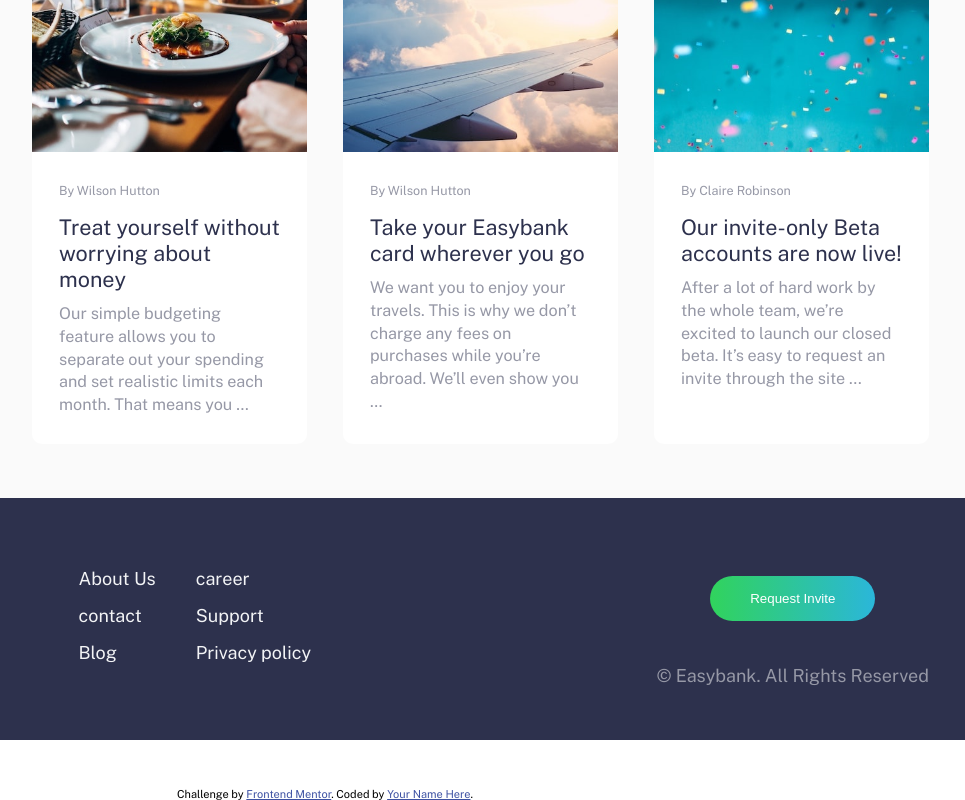
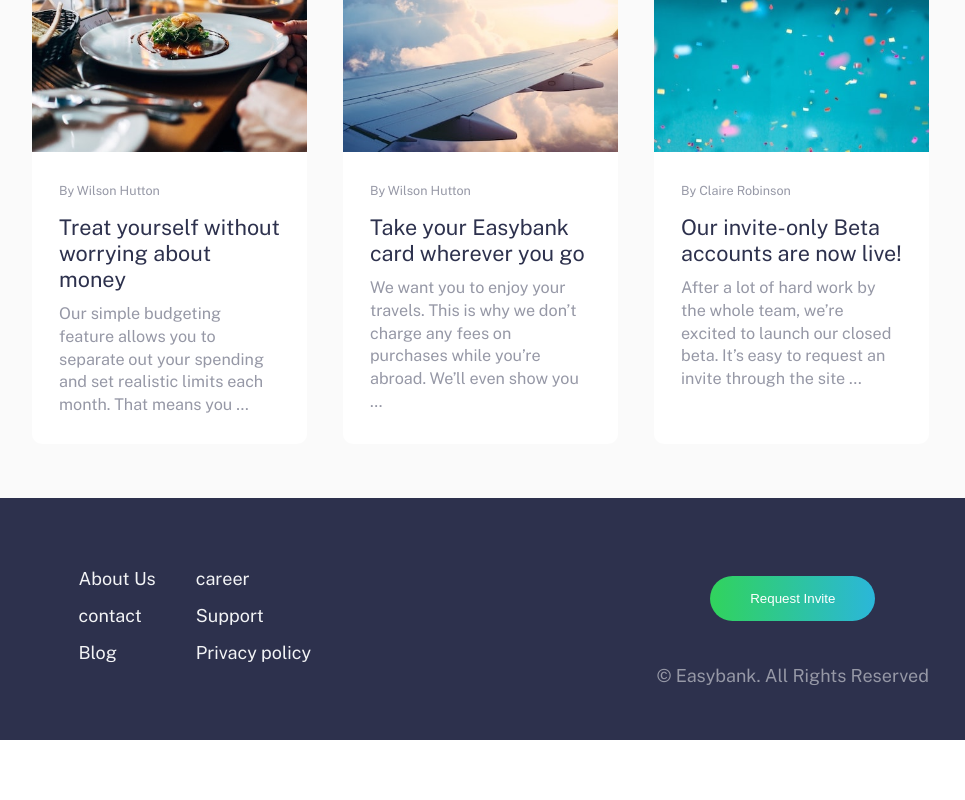
Before and after one commit to Passion-cyber/group-3-easybank-landing-page, a plain HTML site: page index.html in a window 1280 px wide. Shown: the part 824-1624 px from the top of the page, 315-1280 px from the left. After the commit the page ends 1564 px from the top, so only its background shows below. Drawn offline with nearby package versions, Linux system fonts and the light colour scheme.

Commit message:
Removed Attribution

```diff
--- a/assets/css/style.css
+++ b/assets/css/style.css
@@ -225,6 +225,9 @@ LATEST ARTICLE CARD SECTION ENDS
 LATEST ARTICLE SECTION END
 */
 
+/*
+Footer
+*/
 footer {
 	background-color: var(--Dark-Blue);
 	color: var(--White);
@@ -301,6 +304,9 @@ footer ul li {
 		margin-left: 30px;
 	}
 }
+/*
+Footer End
+*/
 
 /*
 Attribution
--- a/index.html
+++ b/index.html
@@ -194,11 +194,5 @@
 			</div>
 		</footer>
 		<!------------------------------- Footer section ends ------------------->
-
-		<div class="attribution">
-			Challenge by
-			<a href="https://www.frontendmentor.io?ref=challenge" target="_blank">Frontend Mentor</a
-			>. Coded by <a href="#">Your Name Here</a>.
-		</div>
 	</body>
 </html>
```
Lines whose indentation alone changed are shown as unchanged.
